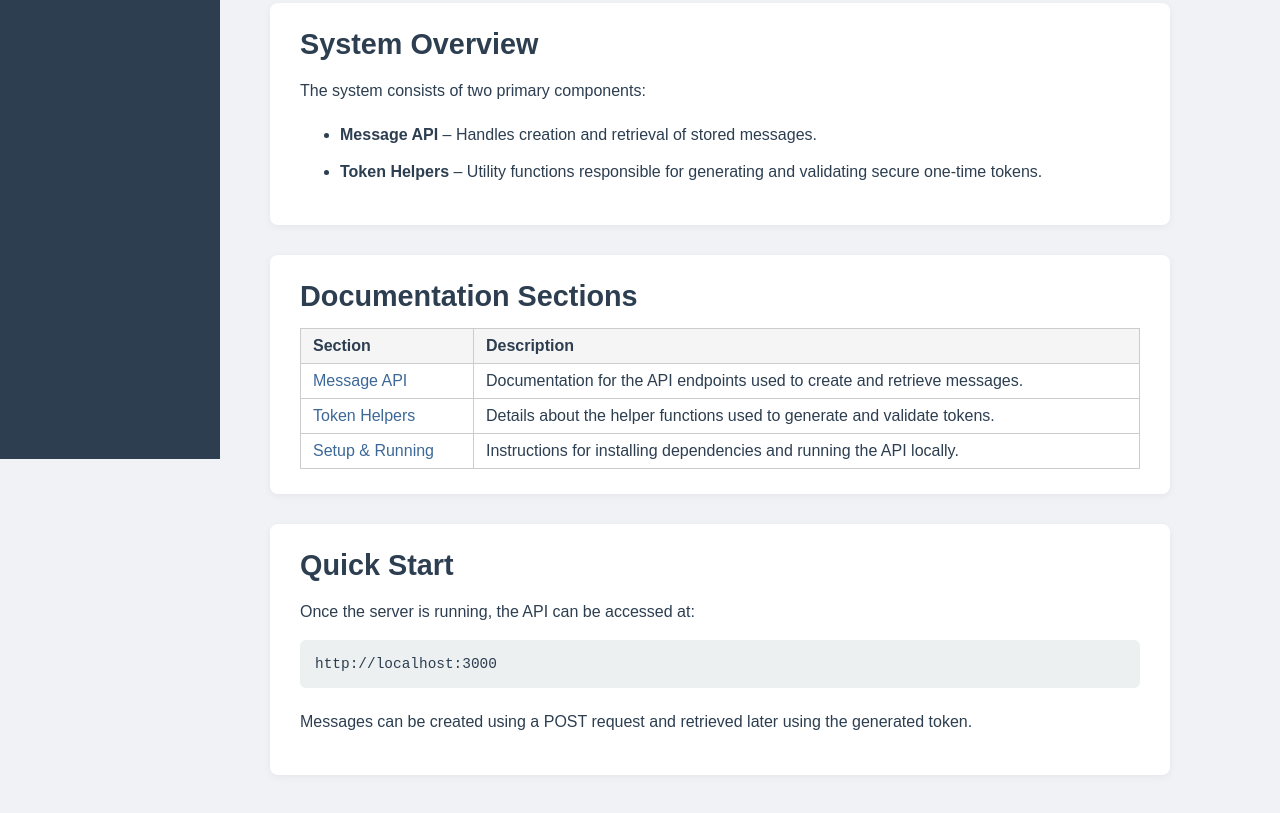
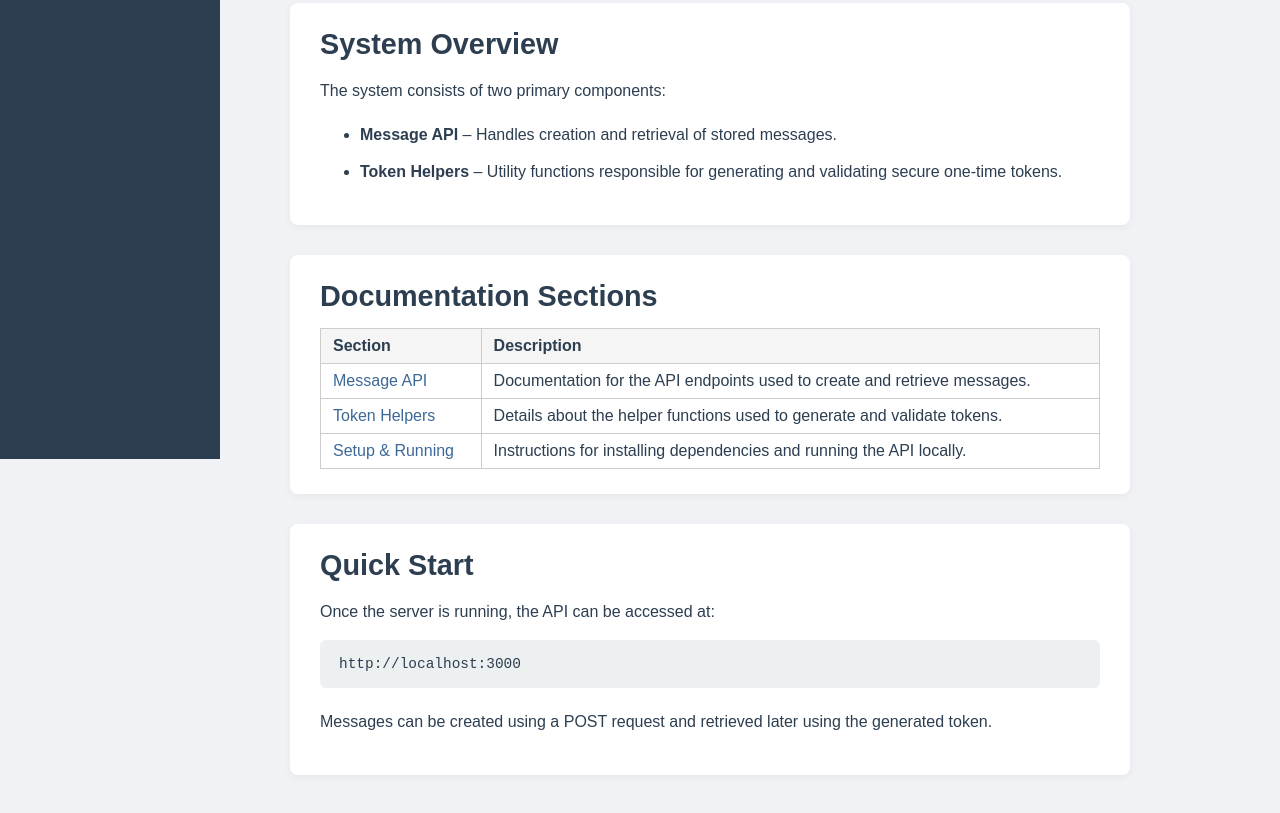
Before and after one commit to TermSpar/ICC-API-Coding-Challenge, a website: page docs/index.html in a window 1280 px wide. Shown: the part 341-1154 px from the top of the page. Drawn offline with Linux system fonts and the light colour scheme.

Commit message:
More doc fixes

```diff
--- a/docs/css/style.css
+++ b/docs/css/style.css
@@ -6,6 +6,7 @@ body {
     display: flex;
     background-color: #f0f2f5;
     color: #2c3e50;
+    overflow-x: hidden; /* prevents horizontal scroll */
 }
 
 /* Sidebar Styling */
@@ -16,6 +17,8 @@ body {
     padding: 20px;
     box-sizing: border-box;
     position: fixed;
+    left: 0;
+    top: 0;
 }
 
 .sidebar h2 {
@@ -46,10 +49,12 @@ body {
 
 /* Main Content Styling */
 .main {
-    margin-left: 240px;
+    margin-left: 260px; /* sidebar width + spacing */
     padding: 30px;
+    box-sizing: border-box;
     flex: 1;
     max-width: 900px;
+    width: calc(100% - 260px); /* prevents overflow */
 }
 
 /* Sections */
@@ -80,12 +85,15 @@ body {
 }
 
 /* Paragraphs & Lists */
-.main p, .main ol, .main ul {
+.main p,
+.main ol,
+.main ul {
     line-height: 1.7;
     margin-bottom: 15px;
 }
 
-.main ol li, .main ul li {
+.main ol li,
+.main ul li {
     margin-bottom: 10px;
 }
 
@@ -94,7 +102,8 @@ pre {
     background-color: #ecf0f1;
     padding: 15px;
     border-radius: 6px;
-    overflow-x: auto;
+    overflow-x: auto; /* scroll inside code blocks */
+    max-width: 100%;
     margin-bottom: 20px;
     font-family: 'Courier New', monospace;
     font-size: 0.95em;
@@ -104,26 +113,34 @@ code {
     background-color: #ecf0f1;
     font-family: 'Courier New', monospace;
     font-size: 0.95em;
+    padding: 2px 4px;
+    border-radius: 4px;
 }
 
+/* Links */
 a {
     color: #3c6897;
     text-decoration: none;
 }
+
 a:hover {
     color: #007bff;
     text-decoration: underline;
 }
 
+/* Tables */
 table {
     border-collapse: collapse;
     width: 100%;
+    max-width: 100%; /* prevents overflow */
+    table-layout: auto;
 }
 
 th, td {
-    border: 1px solid #ccc;   /* visible dividers */
+    border: 1px solid #ccc;
     padding: 8px 12px;
     text-align: left;
+    word-wrap: break-word;
 }
 
 th {
--- a/docs/index.html
+++ b/docs/index.html
@@ -12,7 +12,7 @@
         <h2>Documentation</h2>
         <a href="index.html" class="active">Overview</a>
         <a href="api/message.html">Message API</a>
-        <a href="api/token.html">Token Helpers</a>
+        <a href="api/token-helpers.html">Token Helpers</a>
         <a href="guides/setup.html">Setup & Running</a>
     </div>
 
```
Also changed, not shown: docs/api/message.html (+1 -1 lines), docs/api/token-helpers.html (renamed from docs/api/token-helper.html, +1 -1 lines).
